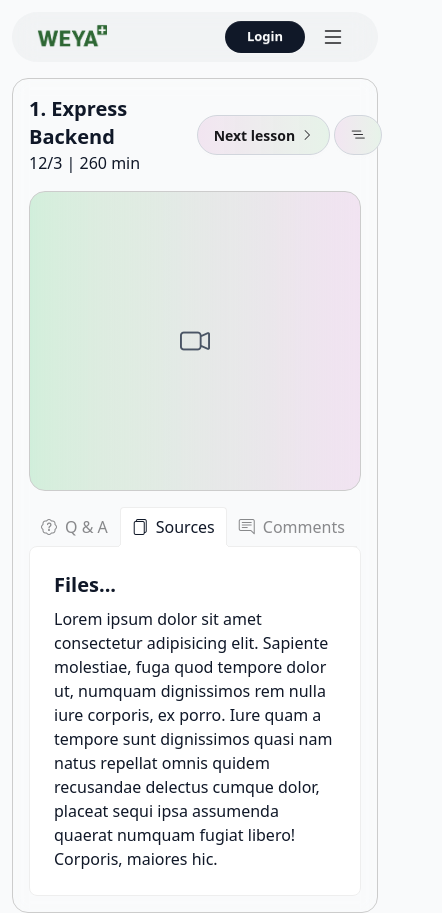
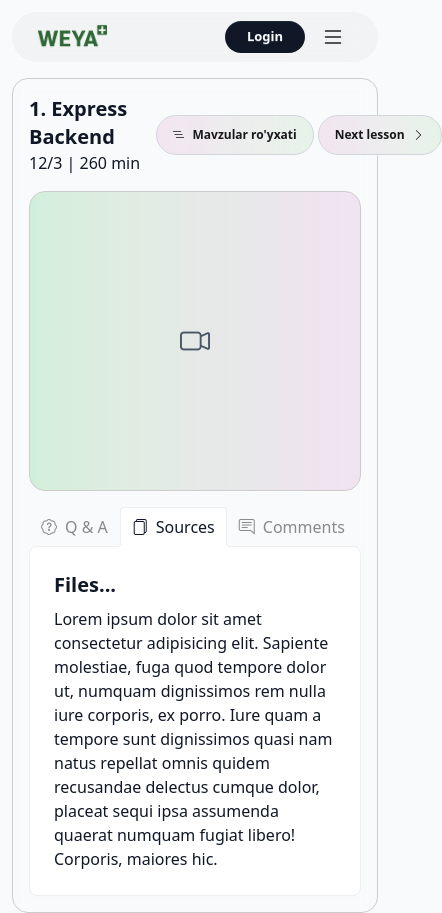
Before and after one commit to shahbozshirinboyev/weya-plus.uz, a React (Vite) app: page /education/select-course/select-lesson in a window 390 px wide. Shown: the whole page, 442 px wide, since content can reach past the window. Built offline with nearby package versions, Linux system fonts and the light colour scheme.

Commit message:
fix some issuse

```diff
--- a/src/pages/SelectLesson.jsx
+++ b/src/pages/SelectLesson.jsx
@@ -198,17 +198,16 @@ function SelectLesson() {
             </div>
 
             <div className="flex gap-1">
-              <button className="btn bg-base-200 bg-gradient-to-r from-[#eed9ed]/60 dark:from-[#eed9ed]/10 to-[#2ec05a]/10 rounded-full border border-gray-300 hover:border-gray-400 dark:border-gray-600 ">
-                <span>Next lesson</span>
+            <button className="flex justify-center items-center gap-2 btn bg-base-200 bg-gradient-to-r from-[#eed9ed]/60 dark:from-[#eed9ed]/10 to-[#2ec05a]/10 rounded-full border border-gray-300 hover:border-gray-400 dark:border-gray-600 lg:hidden" onClick={() => setView("left")} >
+                <i class="bi bi-list-nested flex justify-center items-center text-xs"></i>
+                <span className="text-xs">Mavzular ro'yxati</span>
+              </button>
+              <button className="flex justify-center items-center gap-2 btn bg-base-200 bg-gradient-to-r from-[#eed9ed]/60 dark:from-[#eed9ed]/10 to-[#2ec05a]/10 rounded-full border border-gray-300 hover:border-gray-400 dark:border-gray-600 ">
+                <span className="text-xs">Next lesson</span>
                 <i className="bi bi-chevron-right flex justify-center items-center text-xs"></i>
               </button>
 
-              <button
-                className="btn bg-base-200 bg-gradient-to-r from-[#eed9ed]/60 dark:from-[#eed9ed]/10 to-[#2ec05a]/10 rounded-full border border-gray-300 hover:border-gray-400 dark:border-gray-600 block lg:hidden"
-                onClick={() => setView("left")}
-              >
-                <i class="bi bi-list-nested"></i>
-              </button>
+
             </div>
           </div>
 
```
